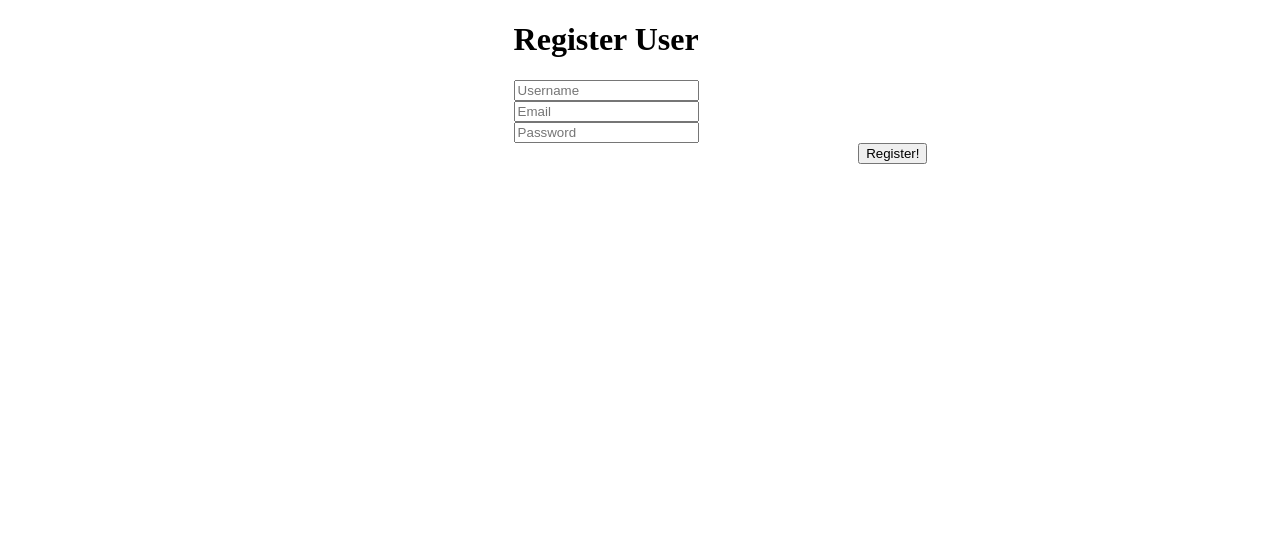
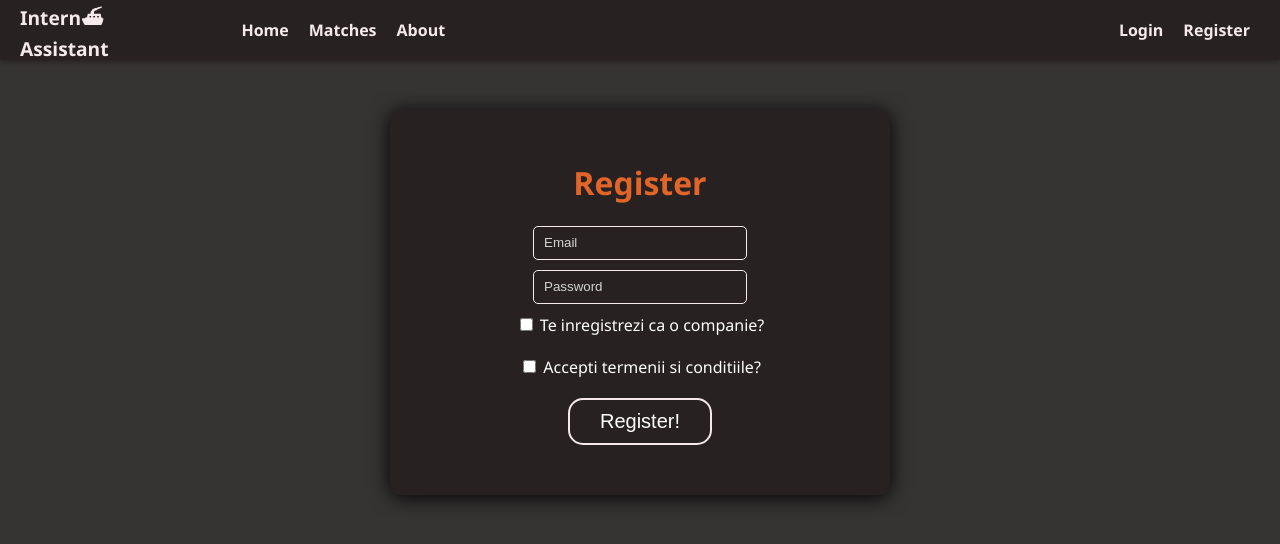
Before and after one commit to sstoleriu/ITM_WebDev2022, a website: page client/register/register.html in a window 1280 px wide. Drawn offline with Linux system fonts and the light colour scheme.

Commit message:
add auth interface

```diff
--- a/backend/index.js
+++ b/backend/index.js
@@ -23,6 +23,7 @@ mongoose
     app.use("/api/user", userRoute);
     app.use("/auth", authRoute);
     app.use("/", homeRoute);
+    app.use(express.static('client'));
 
 app.listen(process.env.PORT || 5000, () => {
     console.log("Serverul de backend ruleaza")
--- /dev/null
+++ b/client/css/constants.css
@@ -0,0 +1,19 @@
+:root {
+    --darkgrey: #363333;
+    --charcoal-grey: #272121;
+    --orange: #E16428;
+    --light-pink: #F6E9E9;
+}
+
+/*
+    PENTRU FONTUL SEGOE UI
+
+    Black:
+        font-weight: 800;
+
+    Normal:
+        font-weight: 400;
+
+    Light:
+        font-weight: 200;
+*/
--- /dev/null
+++ b/client/css/index.css
@@ -0,0 +1,10 @@
+body, html {
+    margin: 0;
+    padding: 0;
+    width: 100%;
+
+    font-family: 'Segoe UI', Tahoma, Geneva, Verdana, sans-serif;
+    font-style: normal;
+    overflow-x: hidden;
+    overflow: overlay;
+}
--- /dev/null
+++ b/client/css/login.css
@@ -0,0 +1,70 @@
+body, html {
+    overflow: none;
+    background-color: var(--darkgrey);
+    position: relative;
+    height: 100vh;
+}
+
+.login {
+    width: 500px;
+    margin: 0 auto;
+    background-color: var(--charcoal-grey);
+    padding: 30px 0 50px 0;
+    border-radius: 10px;
+    box-shadow: 0px 2px 20px black;
+}
+
+.login-title{
+    text-align: center;
+    color: var(--orange);
+}
+
+.login-form {
+    display: flex;
+    justify-content: center;
+    align-items: center;
+    flex-direction: column;
+}
+
+.login-form-input {
+    background-color: transparent;
+    border: 1px solid var(--light-pink);
+    border-radius: 5px;
+    margin-bottom: 10px;
+    width: 200px;
+    height: 30px;
+    padding-left: 10px;
+    color: white;
+}
+
+.login-form-input::placeholder {
+    color: lightgrey;
+
+}
+
+.login-form-input:focus {
+    outline: none;
+    border-color: var(--orange);
+}
+
+.login-form span {
+    color: white;
+    margin-bottom: 20px;
+}
+
+.login-form-submit {
+    background-color: transparent;
+    border: 2px solid var(--light-pink);
+    border-radius: 15px;
+    padding: 10px 30px;
+    color: white;
+    font-size: 20px;
+    font-weight: 400;
+    cursor: pointer;
+    transition: .3s ease;
+}
+
+.login-form-submit:hover {
+    border-color: var(--orange);
+    color: var(--orange);
+}
--- /dev/null
+++ b/client/css/navbar.css
@@ -0,0 +1,136 @@
+@import url('/css/constants.css');
+
+.nav {
+    width: 100%;
+    height: 60px;
+    background: var(--charcoal-grey);
+    color: var(--light-pink);
+
+    display: flex;
+    justify-content: space-between;
+    align-items: center;
+
+    margin-bottom: 50px;
+
+    box-shadow: 0 2px 5px var(--charcoal-grey);
+}
+
+.nav-title {
+    flex: 1;
+    font-size: clamp(1rem, 1.5vw, 2rem);
+    font-weight: 800;
+    margin: 0 20px;
+    min-width: 140px;
+}
+
+.nav-title span {
+    font-size: 18px;
+}
+
+.nav-group-buttons {
+    flex: 6;
+    display: flex;
+    justify-content: space-between;
+    align-items: center;
+    padding: 0 20px;
+    height: 100%;
+}
+
+.nav-group-buttons a{
+    text-decoration: none;
+    color: var(--light-pink);
+    height: 100%;
+    padding: 0 10px;
+
+    display: flex;
+    align-items: center;
+    font-weight: 600;
+    transition: .5s ease;
+}
+
+.nav-group-buttons a:hover {
+    background-color: var(--light-pink);
+    color: var(--charcoal-grey);
+}
+
+.nav-group-buttons .nav-buttons, .nav-auth {
+    display: flex;
+    align-items: center;
+    height: 100%;
+}
+
+/* MOBILE VERSION */
+.mobile-nav {
+    display: none;
+    cursor: pointer;
+    padding: 0 20px;
+}
+
+.bar1, .bar2, .bar3 {
+    width: 35px;
+    height: 4px;
+    background-color: var(--light-pink);
+    margin: 6px 0;
+    transition: 0.4s;
+    border-radius: 3px;
+}
+
+.nav-group-buttons-mobile {
+    display: none;
+    width: 100%;
+    height: 100vh;
+    background-color: var(--charcoal-grey);
+    position: absolute;
+    top: 60px;
+    left: 0;
+}
+
+.nav-group-buttons-mobile a {
+    text-decoration: none;
+    color: white;
+    height: 100%;
+    padding: 10px 10px;
+
+    display: flex;
+    justify-content: center;
+    align-items: center;
+    font-size: 20px;
+    font-weight: 600;
+
+    transition: .5s ease;
+}
+
+.nav-group-buttons-mobile a:hover {
+    background-color: white;
+    color: var(--charcoal-grey);
+    width: 200px;
+}
+
+.nav-group-buttons-mobile .nav-buttons,
+.nav-group-buttons-mobile .nav-auth {
+    height: max-content;
+    display: flex;
+    flex-direction: column;
+    justify-content: center;
+    align-items: center;
+}
+
+.nav-group-buttons-mobile .nav-auth a {
+    color: var(--orange);
+}
+
+@media screen and (max-width: 600px) {
+    .nav-group-buttons {
+        display: none;
+    }
+
+    .mobile-nav {
+        display: block;
+    }
+}
+
+@media screen and (min-width: 601px) {
+    .nav-group-buttons-mobile {
+        display: none!important;
+    }
+}
--- /dev/null
+++ b/client/css/register.css
@@ -0,0 +1,70 @@
+body, html {
+    overflow: none;
+    background-color: var(--darkgrey);
+    position: relative;
+    height: 100vh;
+}
+
+.register {
+    width: 500px;
+    margin: 0 auto;
+    background-color: var(--charcoal-grey);
+    padding: 30px 0 50px 0;
+    border-radius: 10px;
+    box-shadow: 0px 2px 20px black;
+}
+
+.register-title{
+    text-align: center;
+    color: var(--orange);
+}
+
+.register-form {
+    display: flex;
+    justify-content: center;
+    align-items: center;
+    flex-direction: column;
+}
+
+.register-form-input {
+    background-color: transparent;
+    border: 1px solid var(--light-pink);
+    border-radius: 5px;
+    margin-bottom: 10px;
+    width: 200px;
+    height: 30px;
+    padding-left: 10px;
+    color: white;
+}
+
+.register-form-input::placeholder {
+    color: lightgrey;
+
+}
+
+.register-form-input:focus {
+    outline: none;
+    border-color: var(--orange);
+}
+
+.register-form span {
+    color: white;
+    margin-bottom: 20px;
+}
+
+.register-form-submit {
+    background-color: transparent;
+    border: 2px solid var(--light-pink);
+    border-radius: 15px;
+    padding: 10px 30px;
+    color: white;
+    font-size: 20px;
+    font-weight: 400;
+    cursor: pointer;
+    transition: .3s ease;
+}
+
+.register-form-submit:hover {
+    border-color: var(--orange);
+    color: var(--orange);
+}
--- /dev/null
+++ b/client/js/navbar.js
@@ -0,0 +1,7 @@
+var bars = document.getElementById('menuB')
+
+bars.addEventListener('click', () => {
+    var x = document.getElementById('mobile-nav');
+
+    x.style.display = x.style.display == 'none' ? 'block' : 'none';
+});
--- a/client/login/login.js
+++ b/client/login/login.js
@@ -1,5 +1,5 @@
 function processLoginRequest(data) {
-    fetch('http://localhost:5000/api/auth/login', {
+    fetch('http://localhost:5000/auth/login', {
         method:'POST',
         body:JSON.stringify(data)
     }).then((res) => {
--- a/client/register/register.html
+++ b/client/register/register.html
@@ -4,18 +4,74 @@
         <meta charset="UTF-8">
         <meta http-equiv="X-UA-Compatible" content="IE=edge">
         <meta name="viewport" content="width=device-width, initial-scale=1.0">
-    <title>Document</title>
+
+        <title>Register | InternShip Assistant</title>
+
+        <!-- CSS -->
+        <link rel="stylesheet" href="/css/index.css">
+        <link rel="stylesheet" href="/css/navbar.css">
+        <link rel="stylesheet" href="/css/register.css">
     </head>
     <body>
-    <div style="margin-left: 40%;">
-        <h1>Register User</h1>
-        <form style="text-align: center;">
-            <input style="display:block;" type="text" placeholder="Username" />
-            <input style="display: block;" type="text" placeholder="Email" />
-            <input style="display: block;" type="password" placeholder="Password" />
-            <input type="button" id="rgBtn" value="Register!" />
+        <nav class="nav">
+            <span class="nav-title">
+                Intern<span>&#9972;</span>Assistant
+            </span>
+
+            <div class="nav-group-buttons">
+                <div class="nav-buttons">
+                    <a class="" href="#">Home</a>
+                    <a class="" href="#">Matches</a>
+                    <a class="" href="#">About</a>
+                </div>
+
+                <div class="nav-auth">
+                    <a class="" href="/auth/login">Login</a>
+                    <a class="" href="/auth/register">Register</a>
+                </div>
+            </div>
+
+            <!-- MOBILE MENU -->
+            <div class="mobile-nav" id="menuB">
+                <div class="bar1"></div>
+                <div class="bar2"></div>
+                <div class="bar3"></div>
+            </div>
+
+            <div class="nav-group-buttons-mobile" id="mobile-nav">
+                <div class="nav-buttons">
+                    <a class="" href="#">Home</a>
+                    <a class="" href="#">Matches</a>
+                    <a class="" href="#">About</a>
+                </div>
+
+                <div class="nav-auth">
+                    <a class="" href="/auth/login">Login</a>
+                    <a class="" href="/auth/register">Register</a>
+                </div>
+            </div>
+        </nav>
+
+
+        <div class="register">
+            <h1 class="register-title">Register</h1>
+            <form class="register-form">
+                <input class="register-form-input" type="text" placeholder="Email" />
+                <input class="register-form-input" type="password" placeholder="Password" />
+                <span>
+                    <input class="" type="checkbox" name="Company"/>
+                    <label for="Company">Te inregistrezi ca o companie?</label>
+                </span>
+
+                <span>
+                    <input class="" type="checkbox" name="Company"/>
+                    <label for="Company">Accepti termenii si conditiile?</label>
+                </span>
+                <input class="register-form-submit" type="button" id="rgBtn" value="Register!" />
             </form>
         </div>
-    <script src="register.js"></script>
+
+        <script src="/register/register.js"></script>
+        <script src="/js/navbar.js"></script>
     </body>
 </html>
--- a/client/register/register.js
+++ b/client/register/register.js
@@ -1,5 +1,5 @@
 function processRegisterRequest(data) {
-    fetch('http://localhost:5000/api/auth/register', {
+    fetch('http://localhost:5000/auth/register', {
         method:'POST',
         headers:{
             'Content-Type':'application/json'
@@ -21,9 +21,8 @@ function processRegisterRequest(data) {
 function registerButtonEvent() {
     let inputs = document.getElementsByTagName('input');
     let requestData = {
-        username: inputs[0].value,
-        email: inputs[1].value,
-        password: inputs[2].value,
+        email: inputs[0].value,
+        password: inputs[1].value,
     };
     processRegisterRequest(requestData);
 }
```
Also changed, not shown: client/login/login.html (+57 -8 lines), client/css/home.css (added). Lines whose indentation alone changed are shown as unchanged.
